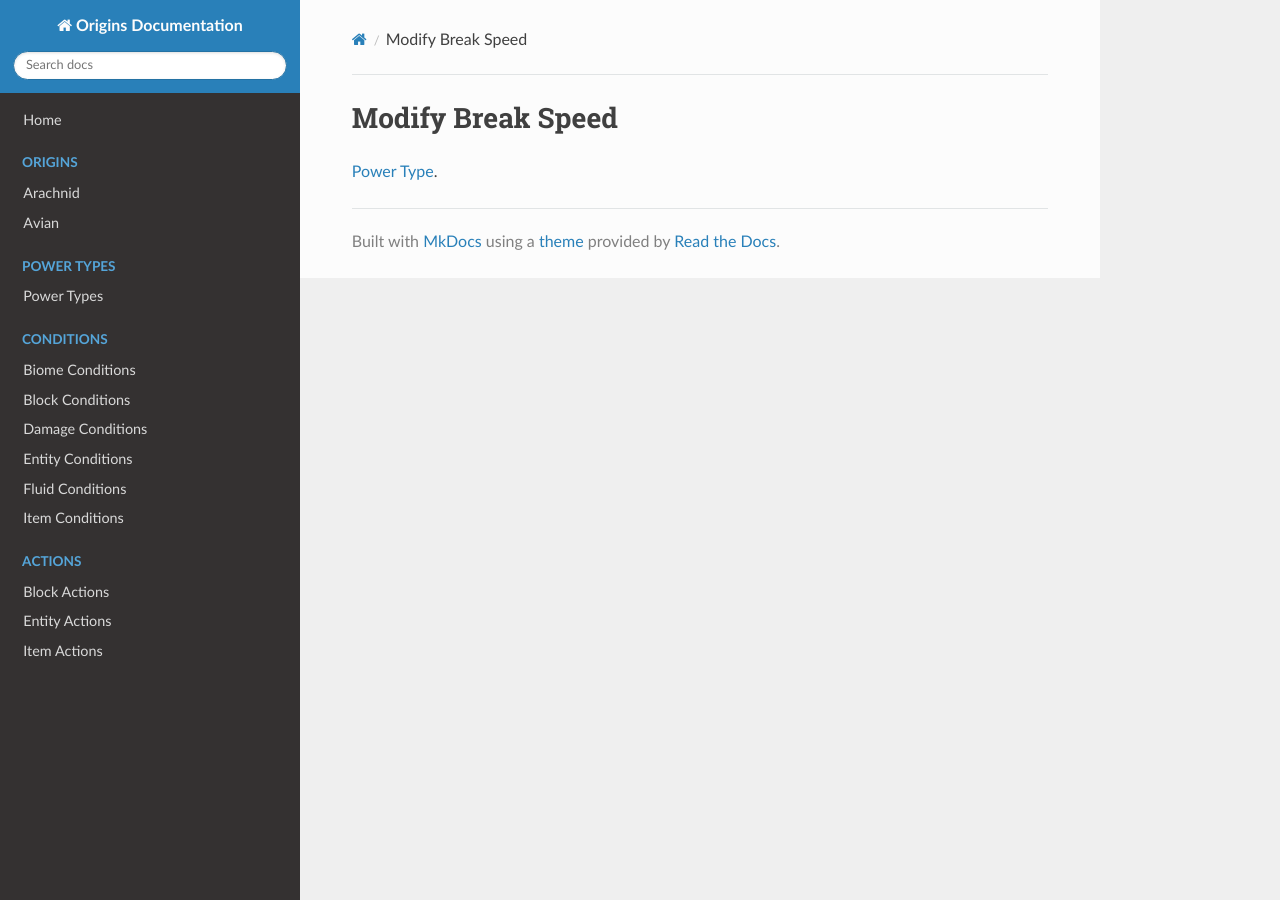
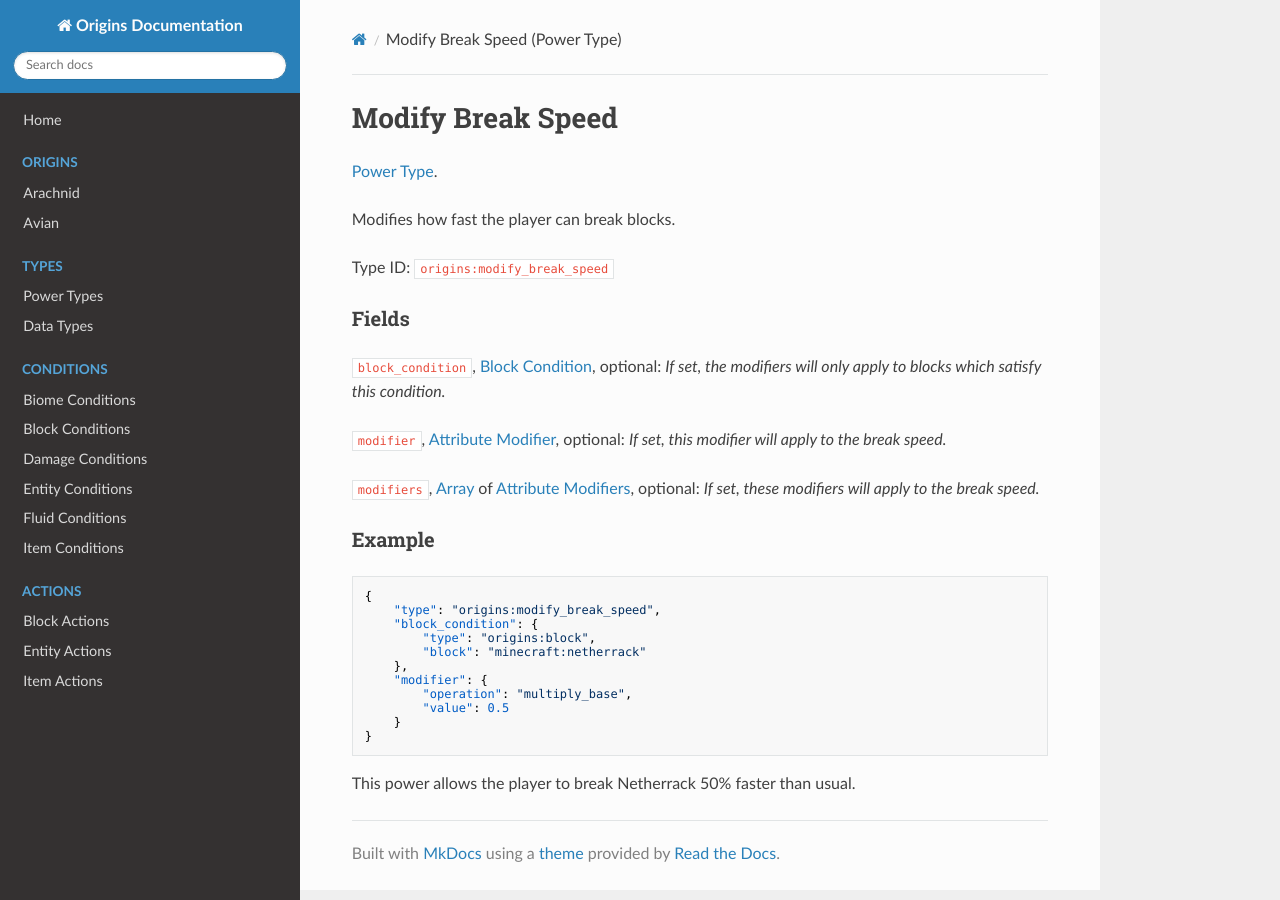
Before and after one commit to apace100/origins-docs, an MkDocs documentation site: the page built from docs/power_types/modify_break_speed.md, in a window 1280 px wide. Built offline with MkDocs 1.6.1, drawn with Linux system fonts in a browser that asks for light colours; nearby versions of some CDN libraries.

Commit message:
Began adding data types

````diff
--- a/docs/power_types/modify_break_speed.md
+++ b/docs/power_types/modify_break_speed.md
@@ -1,3 +1,35 @@
+---
+title: Modify Break Speed (Power Type)
+date: 2021-04-04
+---
 # Modify Break Speed
 
 [Power Type](../power_types.md).
+
+Modifies how fast the player can break blocks.
+
+Type ID: `origins:modify_break_speed`
+
+### Fields
+
+`block_condition`, [Block Condition](../block_conditions.md), optional: _If set, the modifiers will only apply to blocks which satisfy this condition._
+
+`modifier`, [Attribute Modifier](../data_types/attribute_modifier.md), optional: _If set, this modifier will apply to the break speed._
+
+`modifiers`, [Array](../data_types/array.md) of [Attribute Modifiers](../data_types/attribute_modifier.md), optional: _If set, these modifiers will apply to the break speed._
+
+### Example
+```json
+{
+	"type": "origins:modify_break_speed",
+	"block_condition": {
+		"type": "origins:block",
+		"block": "minecraft:netherrack"
+	},
+	"modifier": {
+		"operation": "multiply_base",
+		"value": 0.5
+	}
+}
+```
+This power allows the player to break Netherrack 50% faster than usual.
--- a/mkdocs.yml
+++ b/mkdocs.yml
@@ -4,8 +4,9 @@ nav:
     - Origins:
         - Arachnid: origins/arachnid.md
         - Avian: origins/avian.md
-    - Power Types:
+    - Types:
         - Power Types: power_types.md
+        - Data Types: data_types.md
     - Conditions:
         - Biome Conditions: block_conditions.md
         - Block Conditions: block_conditions.md
````
Also changed, not shown: docs/data_types.md (added, +22 -0 lines), docs/data_types/array.md (added, +37 -0 lines), docs/data_types/boolean.md (added, +17 -0 lines), docs/data_types/float.md (+0 -2 lines), docs/data_types/identifier.md (added, +32 -0 lines), docs/data_types/integer.md (+1 -3 lines), docs/data_types/object.md (added, +36 -0 lines), docs/data_types/status_effect_instance.md (added, +46 -0 lines), docs/data_types/string.md (added, +25 -0 lines), docs/power_types/active_self.md (+4 -0 lines).
